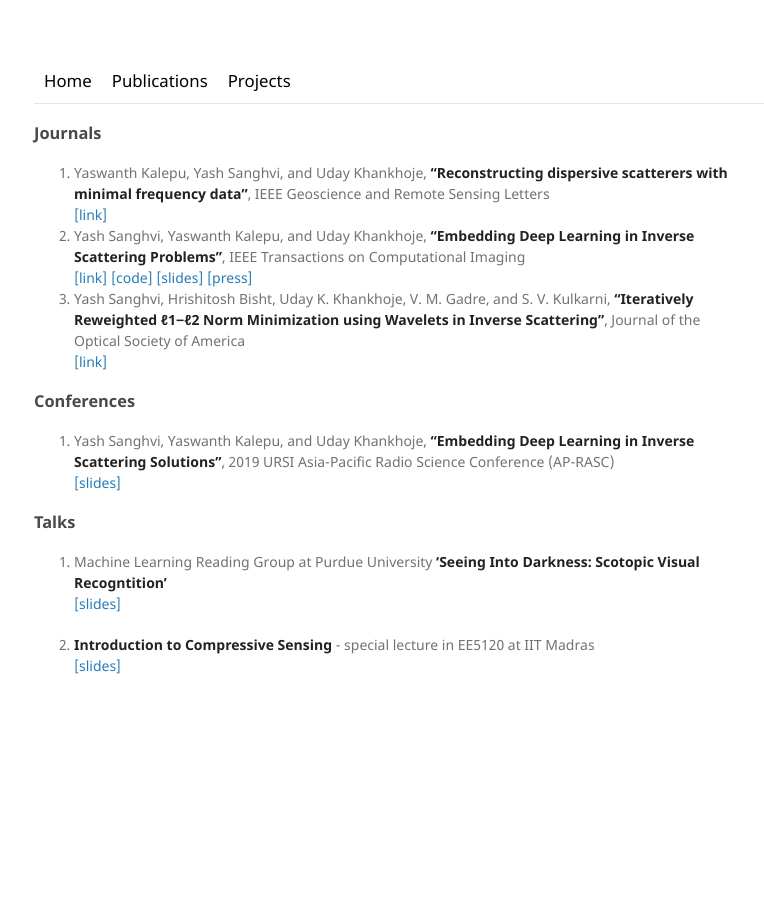
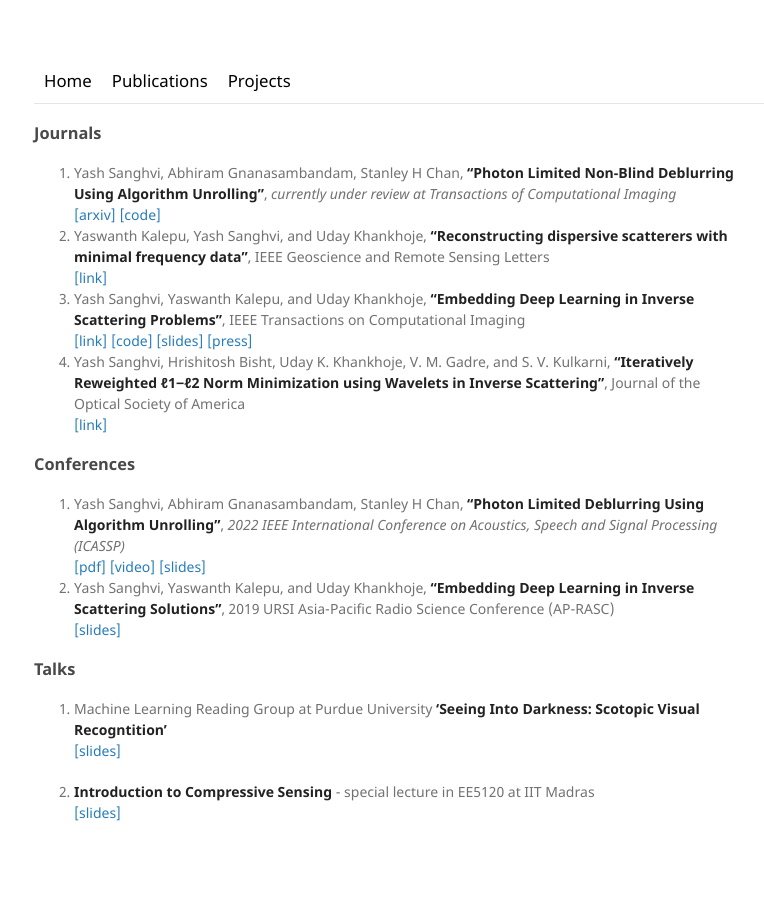
Before and after one commit to sanghviyashiitb/sanghviyashiitb.github.io, a Jekyll site: the page built from publications/index.md, in a window 1280 px wide. Shown: the whole page, without its empty margins (106-870 px from the left). Built offline with Jekyll 4.4.1, drawn with Linux system fonts in a browser that asks for light colours.

Commit message:
Update index.md

```diff
--- a/publications/index.md
+++ b/publications/index.md
@@ -3,15 +3,17 @@ layout: default_cv
 title: Publications
 ---
 ### Journals
-1. Yaswanth Kalepu, Yash Sanghvi, and Uday Khankhoje, **"Reconstructing dispersive scatterers with minimal frequency data"**, IEEE Geoscience and Remote Sensing Letters <br>
+1. Yash Sanghvi, Abhiram Gnanasambandam, Stanley H Chan, **"Photon Limited Non-Blind Deblurring Using Algorithm Unrolling"**, _currently under review at Transactions of Computational Imaging_ <br> [[arxiv]](https://arxiv.org/abs/2110.15314) [[code]](https://github.com/sanghviyashiitb/poisson-deblurring)
+2. Yaswanth Kalepu, Yash Sanghvi, and Uday Khankhoje, **"Reconstructing dispersive scatterers with minimal frequency data"**, IEEE Geoscience and Remote Sensing Letters <br>
 [[link]](https://ieeexplore.ieee.org/document/8976282)
-2. Yash Sanghvi, Yaswanth Kalepu, and Uday Khankhoje, **"Embedding Deep Learning in Inverse Scattering Problems"**, IEEE Transactions on Computational Imaging <br>
+3. Yash Sanghvi, Yaswanth Kalepu, and Uday Khankhoje, **"Embedding Deep Learning in Inverse Scattering Problems"**, IEEE Transactions on Computational Imaging <br>
 [[link]](https://ieeexplore.ieee.org/document/8709721) [[code]](https://github.com/sanghviyashiitb/EmbeddingDLinISP-Github) [[slides]](/blog/2019-3-31-URSI) [[press]](https://www.thehindu.com/sci-tech/science/iit-ms-model-detects-cancer-with-deep-learning-microwave/article28422266.ece)
-3. Yash Sanghvi, Hrishitosh Bisht, Uday K. Khankhoje, V. M. Gadre, and S. V. Kulkarni, **"Iteratively Reweighted ℓ1−ℓ2 Norm Minimization using Wavelets in Inverse Scattering"**, Journal of the Optical Society of America <br>
+4. Yash Sanghvi, Hrishitosh Bisht, Uday K. Khankhoje, V. M. Gadre, and S. V. Kulkarni, **"Iteratively Reweighted ℓ1−ℓ2 Norm Minimization using Wavelets in Inverse Scattering"**, Journal of the Optical Society of America <br>
 [[link]](https://www.osapublishing.org/josaa/abstract.cfm?uri=josaa-37-4-680)
 
 ### Conferences
-1.  Yash Sanghvi, Yaswanth Kalepu, and Uday Khankhoje, **"Embedding Deep Learning in Inverse Scattering Solutions"**, 2019 URSI Asia-Pacific Radio Science Conference (AP-RASC) <br>
+1. Yash Sanghvi, Abhiram Gnanasambandam, Stanley H Chan, **"Photon Limited Deblurring Using Algorithm Unrolling"**, _2022 IEEE International Conference on Acoustics, Speech and Signal Processing (ICASSP)_ <br> [[pdf]](https://ieeexplore.ieee.org/stamp/stamp.jsp?arnumber=9746543)  [[video]](https://youtu.be/bJHiUKzjaCI) [[slides]](Link_broken)
+2. Yash Sanghvi, Yaswanth Kalepu, and Uday Khankhoje, **"Embedding Deep Learning in Inverse Scattering Solutions"**, 2019 URSI Asia-Pacific Radio Science Conference (AP-RASC) <br>
 [[slides]](/blog/2019-3-31-URSI)
 
 ### Talks
```
